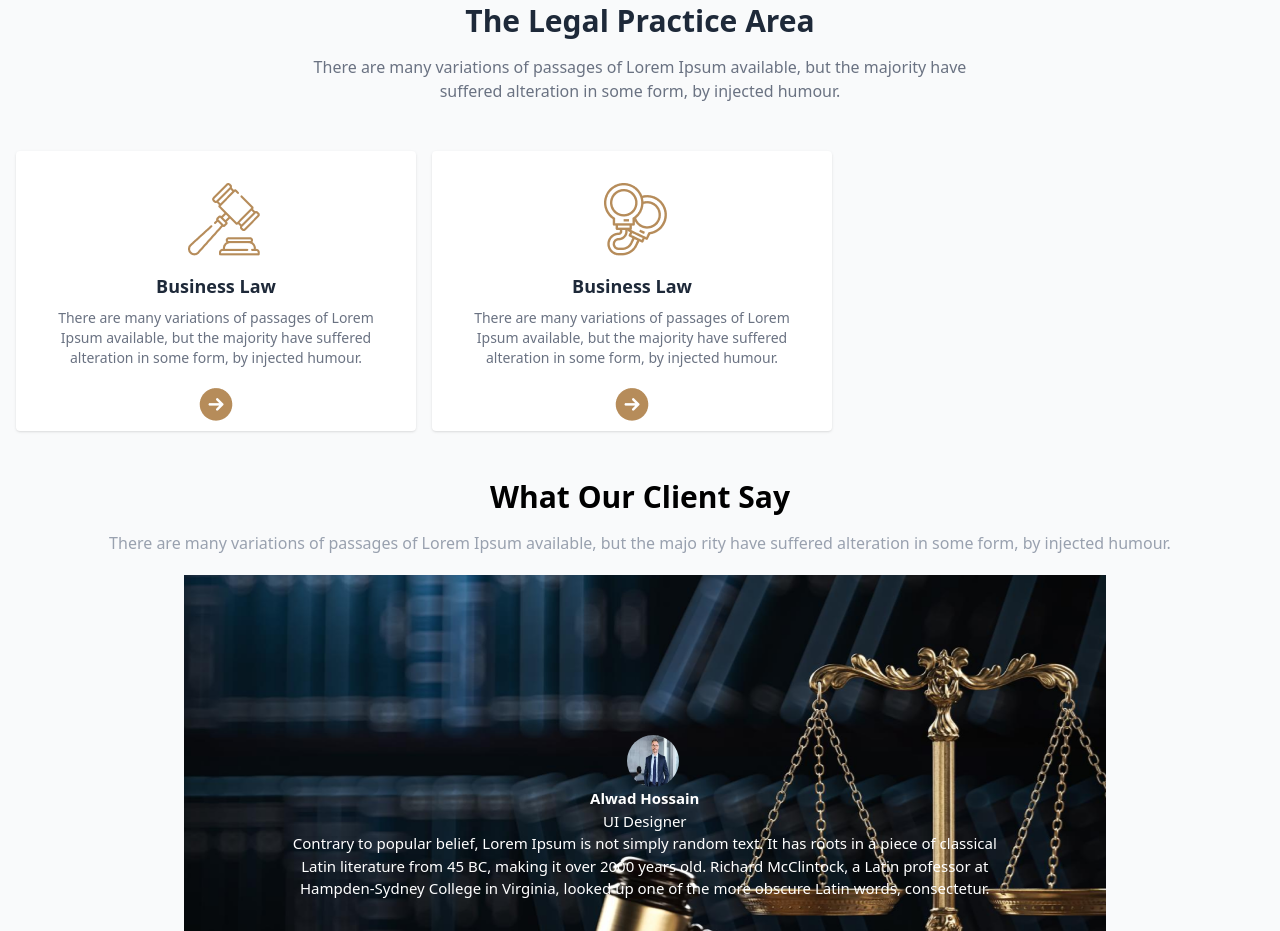
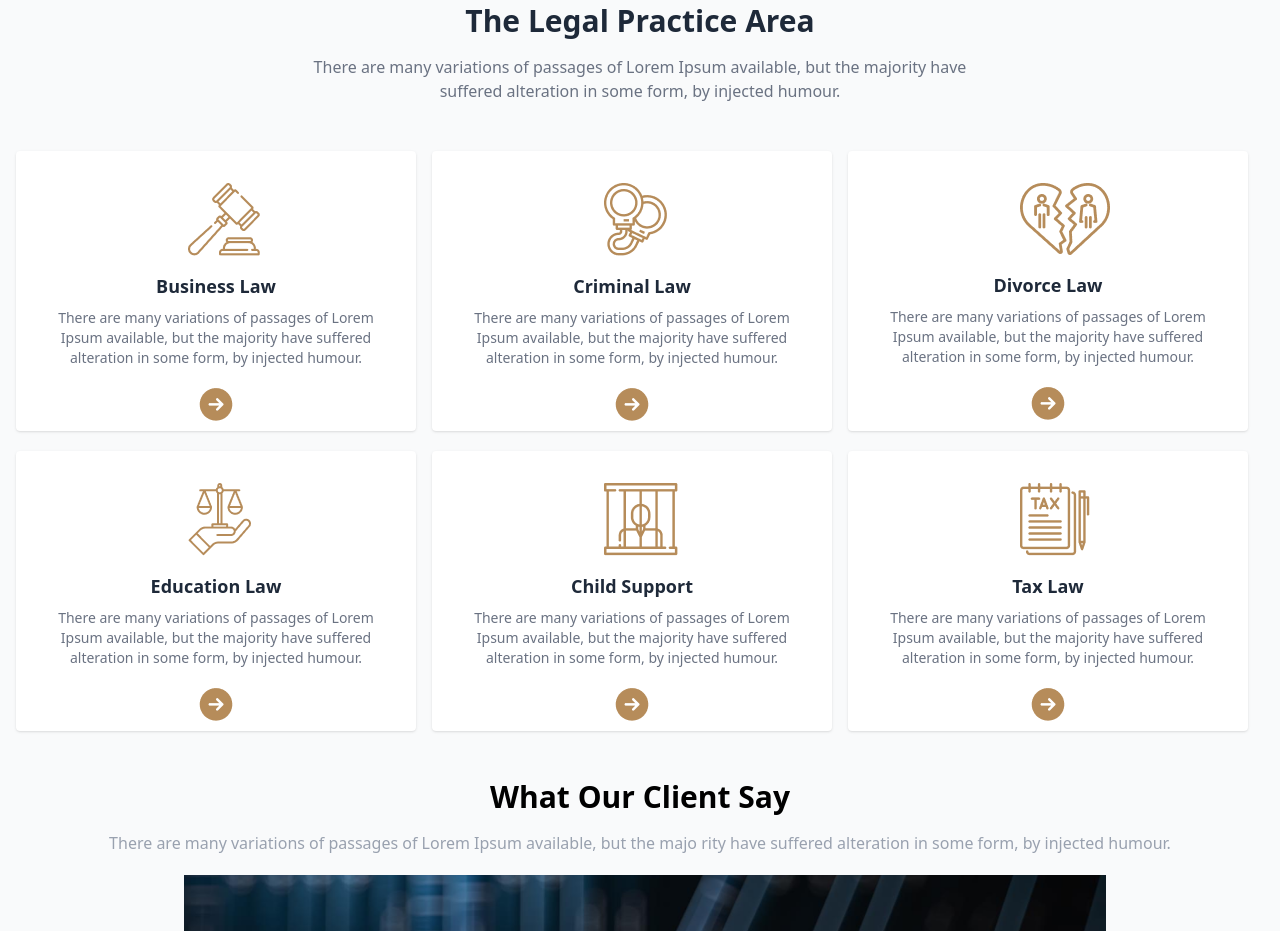
Before and after one commit to Bithyyyy/Legal-solution, a plain HTML site: page index.html in a window 1280 px wide. Shown: the part 736-1667 px from the top of the page. Drawn offline with nearby package versions, Linux system fonts and the light colour scheme.

Commit message:
Update index.html

```diff
--- a/index.html
+++ b/index.html
@@ -77,7 +77,7 @@
         <div class="text-4xl text-amber-600 mb-4">
           <img src="./images/criminal.png" class="ml-35">
         </div>
-        <h3 class="text-lg font-semibold mb-2 text-gray-800">Business Law</h3>
+        <h3 class="text-lg font-semibold mb-2 text-gray-800">Criminal Law</h3>
         <p class="text-gray-500 mb-4 text-sm">
           There are many variations of passages of Lorem Ipsum available, but the majority have suffered alteration in some form, by injected humour.
         </p>
@@ -85,7 +85,69 @@
         <img src="./images/Frame.png">
         </button>
       </div>
+
+
+      <!--Card three-->
+      <div class="bg-white p-8 text-center rounded shadow hover:shadow-md w-100 h-70 transition">
+        <div class="text-4xl text-amber-600 mb-4">
+          <img src="./images/divorce.png" class="ml-35">
+        </div>
+        <h3 class="text-lg font-semibold mb-2 text-gray-800">Divorce Law</h3>
+        <p class="text-gray-500 mb-4 text-sm">
+          There are many variations of passages of Lorem Ipsum available, but the majority have suffered alteration in some form, by injected humour.
+        </p>
+        <button >
+        <img src="./images/Frame.png">
+        </button>
       </div>
+
+
+      <div class="bg-white p-8 text-center rounded shadow hover:shadow-md w-100 h-70 transition mt-5">
+        <div class="text-4xl text-amber-600 mb-4">
+          <img src="./images/education.png" class="ml-35">
+        </div>
+        <h3 class="text-lg font-semibold mb-2 text-gray-800">Education Law</h3>
+        <p class="text-gray-500 mb-4 text-sm">
+          There are many variations of passages of Lorem Ipsum available, but the majority have suffered alteration in some form, by injected humour.
+        </p>
+        <button >
+        <img src="./images/Frame.png">
+        </button>
+      </div>
+
+      <div class="bg-white p-8 text-center rounded shadow hover:shadow-md w-100 h-70 transition mt-5">
+        <div class="text-4xl text-amber-600 mb-4">
+          <img src="./images/child.png" class="ml-35">
+        </div>
+        <h3 class="text-lg font-semibold mb-2 text-gray-800">Child Support</h3>
+        <p class="text-gray-500 mb-4 text-sm">
+          There are many variations of passages of Lorem Ipsum available, but the majority have suffered alteration in some form, by injected humour.
+        </p>
+        <button >
+        <img src="./images/Frame.png">
+        </button>
+      </div>
+
+      <div class="bg-white p-8 text-center rounded shadow hover:shadow-md w-100 h-70 transition mt-5">
+        <div class="text-4xl text-amber-600 mb-4">
+          <img src="./images/tax.png" class="ml-35">
+        </div>
+        <h3 class="text-lg font-semibold mb-2 text-gray-800">Tax Law</h3>
+        <p class="text-gray-500 mb-4 text-sm">
+          There are many variations of passages of Lorem Ipsum available, but the majority have suffered alteration in some form, by injected humour.
+        </p>
+        <button >
+        <img src="./images/Frame.png">
+        </button>
+      </div>
+
+
+      </div>
+
+
+
+
+
       <!-- What our client say -->
   <section class="flex justify-center items-center m-12" >
     <div>
@@ -263,10 +325,5 @@
 
     </div>
   </footer>
-
-
-
-
-
 </body>
 </html>
```
